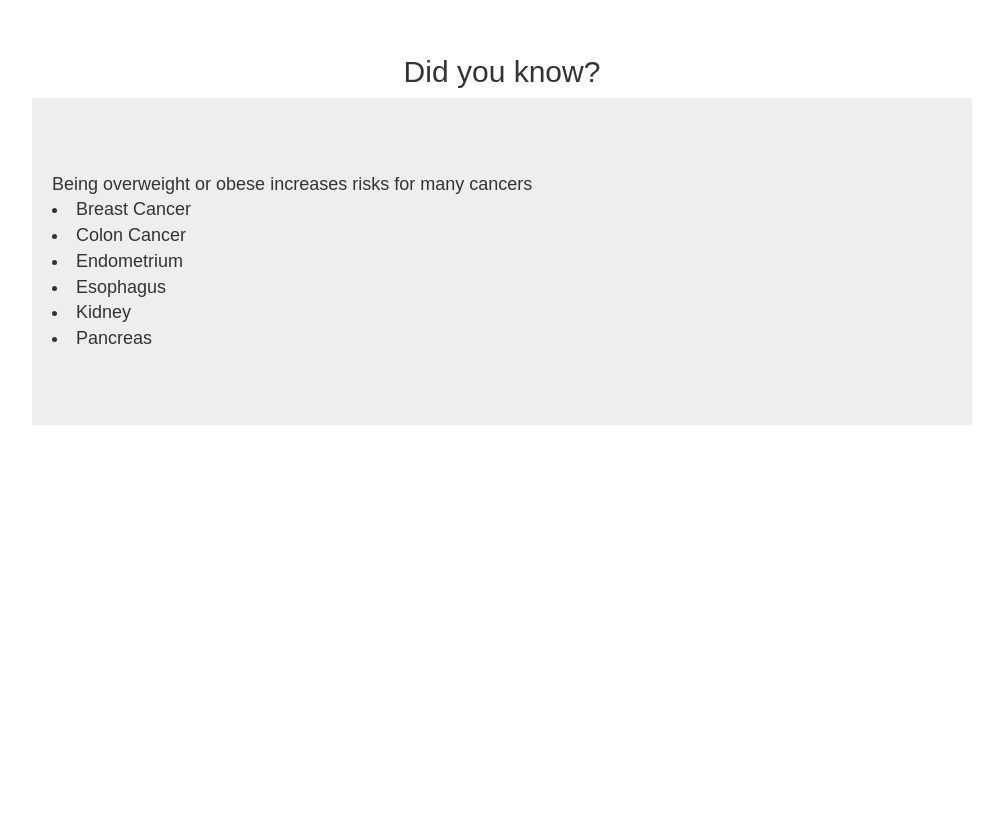
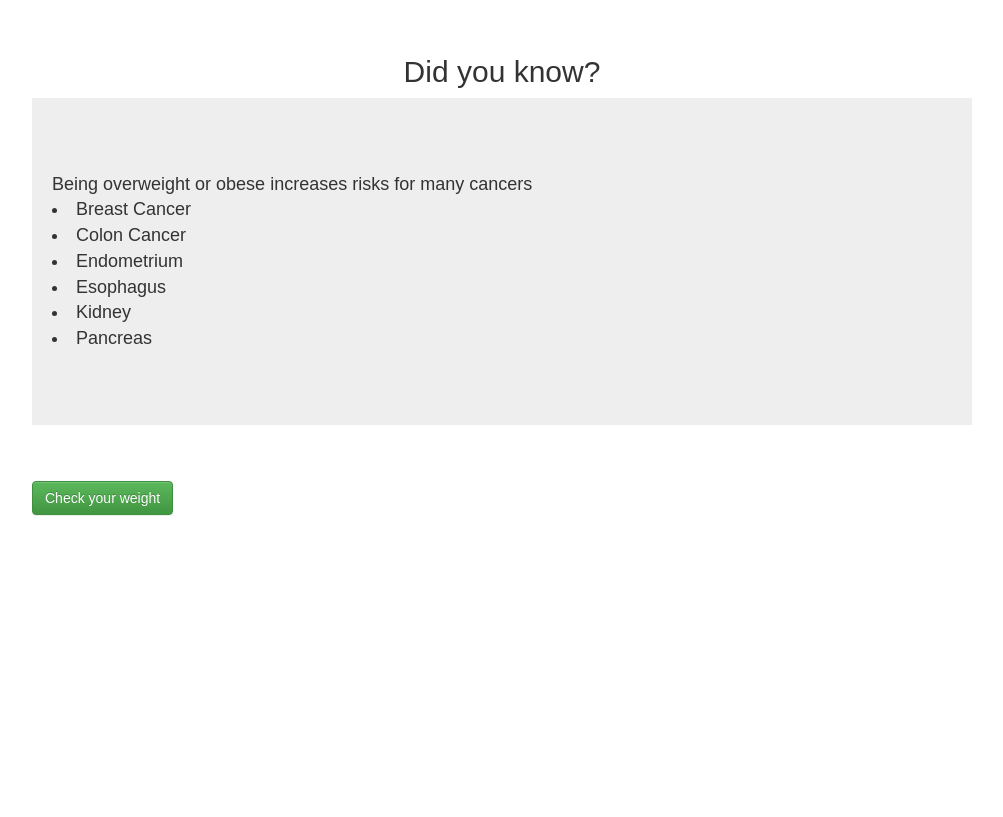
Before and after one commit to march-dave/sinai-cancer-hackathon, a React (Create React App) app: page /Didyouknow in a window 1280 px wide. Shown: the part 135-952 px from the top of the page, without its empty margins (138-1141 px from the left). After the commit the page ends 800 px from the top, so only its background shows below. Built offline with nearby package versions, Linux system fonts and the light colour scheme.

Commit message:
up to date

```diff
--- a/src/Didyouknow.js
+++ b/src/Didyouknow.js
@@ -34,7 +34,7 @@
                 </div>
                 </Jumbotron>
 
-                <ReactPlayer url='https://www.youtube.com/watch?v=VC3hkufv8rU' playing />
+                {/* <ReactPlayer url='https://www.youtube.com/watch?v=VC3hkufv8rU' playing /> */}
 
                 <br />
 
```
